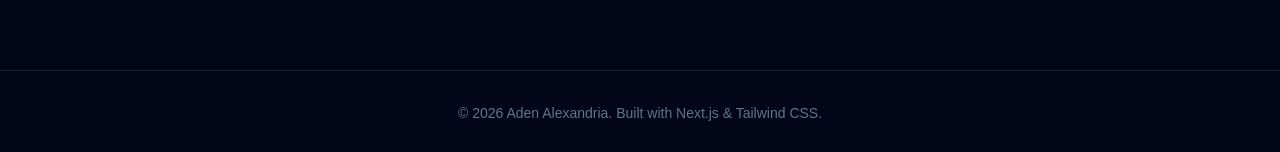
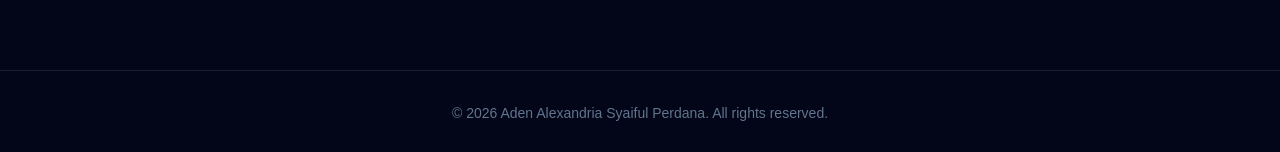
Before and after one commit to AdenAlexandriaSyaifulPerdana/portofolio, a Next.js app: page / in a window 1280 px wide. Shown: the part 5799-5951 px from the top of the page. Built offline with nearby package versions, Linux system fonts and the light colour scheme.

Commit message:
menambahkan github

```diff
--- a/src/app/page.tsx
+++ b/src/app/page.tsx
@@ -545,8 +545,7 @@ export default function Home() {
       </section>
 
       <footer className="border-t border-white/10 px-6 py-8 text-center text-sm text-slate-500">
-        © {new Date().getFullYear()} Aden Alexandria. Built with Next.js &
-        Tailwind CSS.
+        © {new Date().getFullYear()} Aden Alexandria Syaiful Perdana. All rights reserved.
       </footer>
     </main>
   );
```
